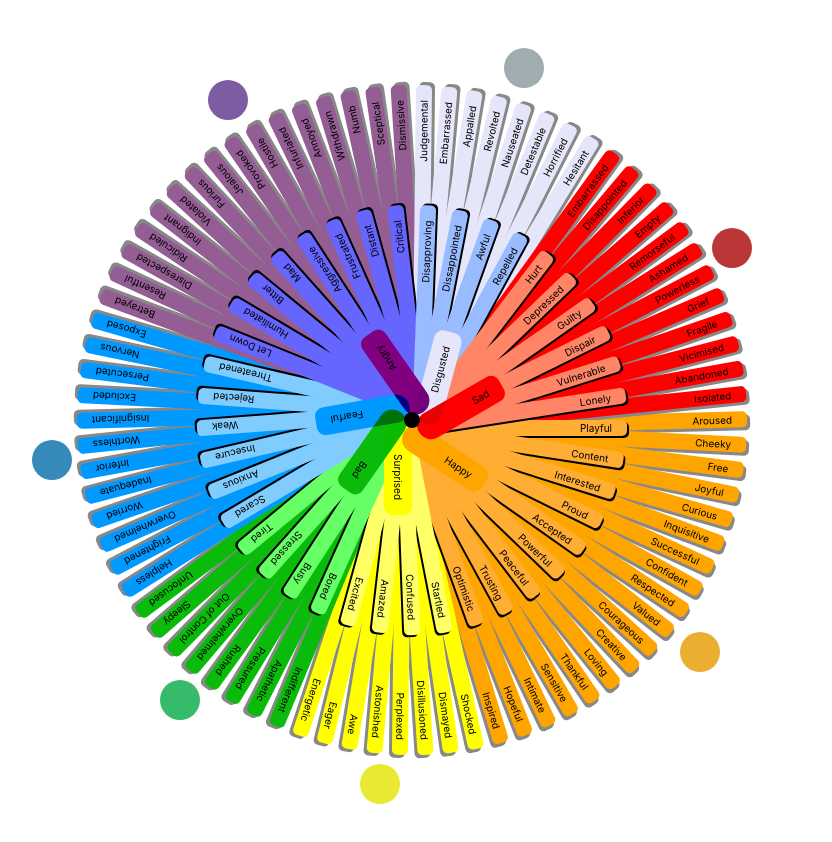
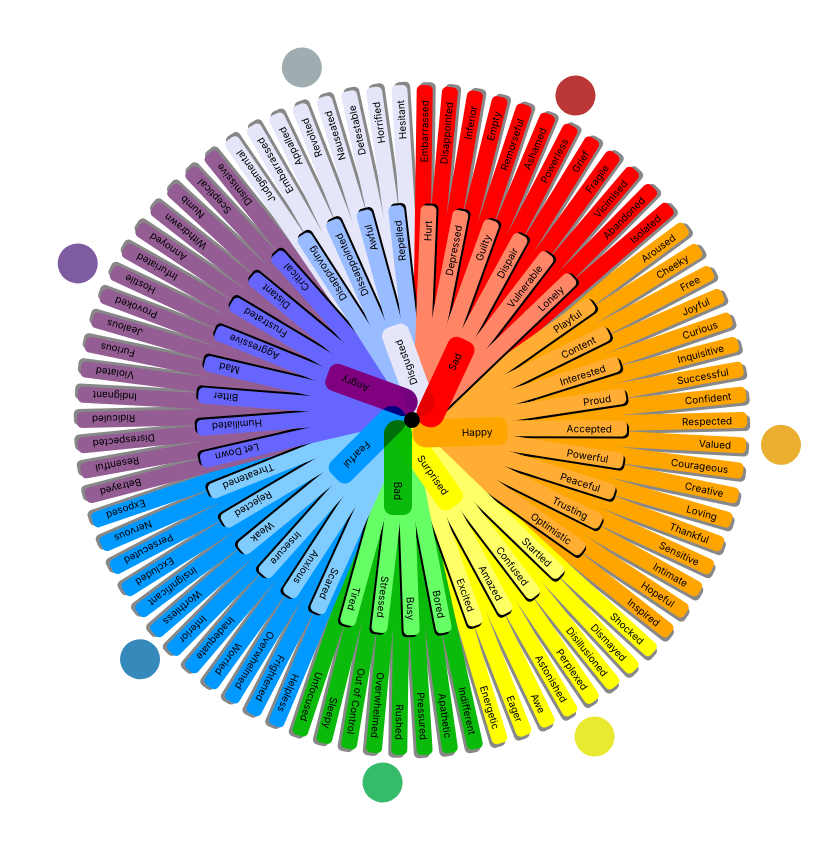
Before and after one commit to mtbocim/feeling-wheel-journal, a React (Create React App) app: page / in a window 1280 px wide. Shown: the top 842 px of the page, without its empty margins (228-1060 px from the left). Before the commit the page ends 804 px from the top, so only its background shows below. Built offline with nearby package versions, Linux system fonts and the light colour scheme.

Commit message:
+/- 200 rotations past 0

```diff
--- a/src/Wheel.jsx
+++ b/src/Wheel.jsx
@@ -6,25 +6,18 @@ import "./Wheel.css";
 import React, { useState } from "react";
 
 function Wheel() {
-  const [rotationAngle, setRotationAngle] = useState(0);
-  console.log("What is rotationAngle", rotationAngle);
-  function setWheelRotation(val) {
-    // TODO: fix rotationAngle snap taking 'long' path
-    // 30 -> 325 = change of 295 or 65
-    // UPDATE: Better snapping, need to test
-    /*
-    rotation angle = current orientation
-    val = desired orientation
-    scenario: 359 - 1
-    moving backward to 1 is 358 degrees
-    moving forward to 361 is 2 degrees
+  const [currentAngle, setCurrentAngle] = useState(325);
+  console.log("What is rotationAngle", currentAngle);
+  function setWheelRotation(newAngle) {
 
+    const clockwise = (newAngle - currentAngle + 72000) % 360;
+    const counterClockwise = (currentAngle - newAngle + 72000) % 360;
 
-    */
-
-    const shortest =
-      360 + val - rotationAngle < rotationAngle - val ? 360 + val : val;
-    setRotationAngle(() => shortest);
+    if (clockwise < counterClockwise) {
+      setCurrentAngle(() => currentAngle + clockwise);
+    } else {
+      setCurrentAngle(() => currentAngle - counterClockwise);
+    }
   }
 
   return (
@@ -33,7 +26,7 @@ function Wheel() {
         className="Wheel"
         style={{
           cursor: "grab",
-          transform: `rotate(${rotationAngle}deg)`,
+          transform: `rotate(${currentAngle}deg)`,
           transition: "transform 0.5s ease",
         }}
       >
```
